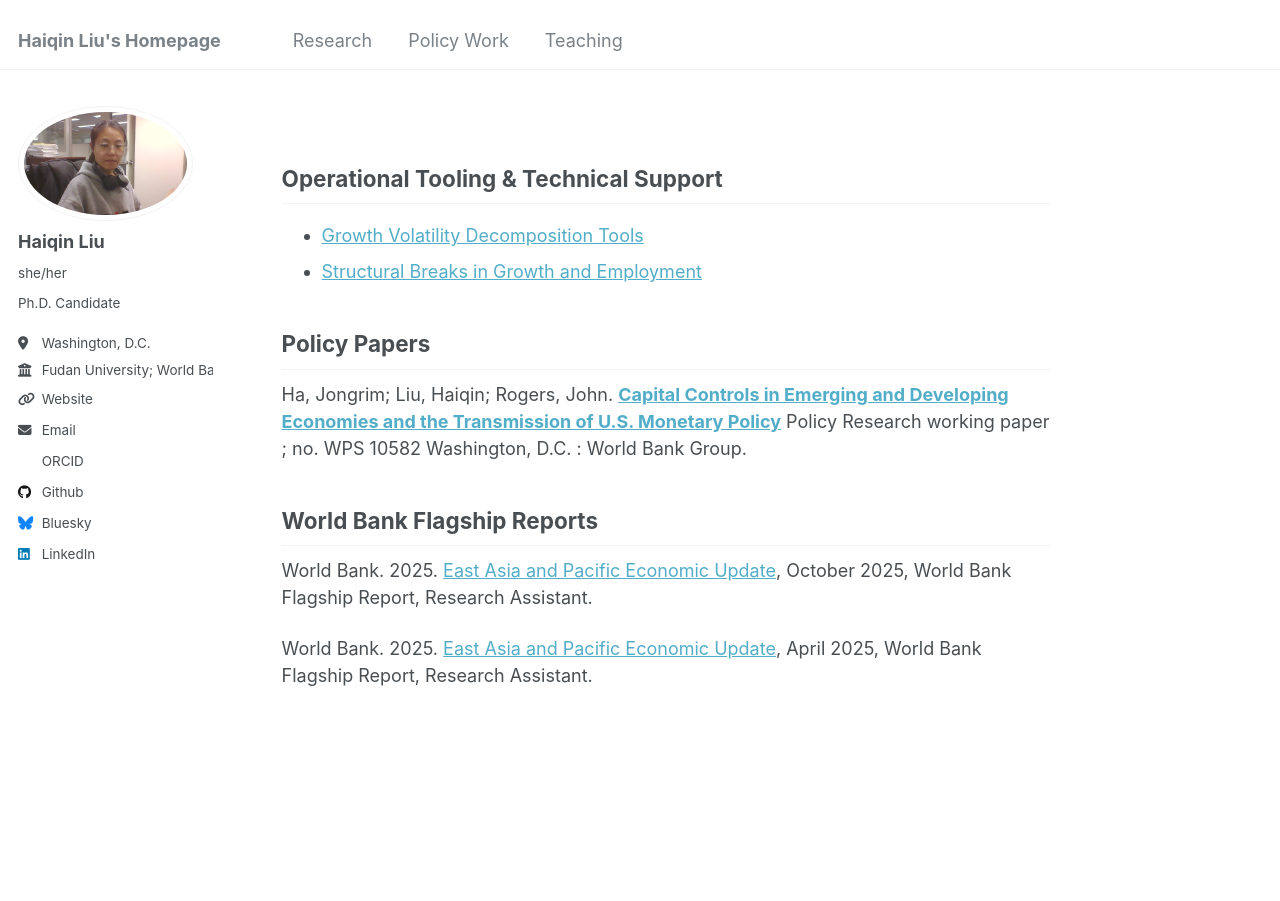
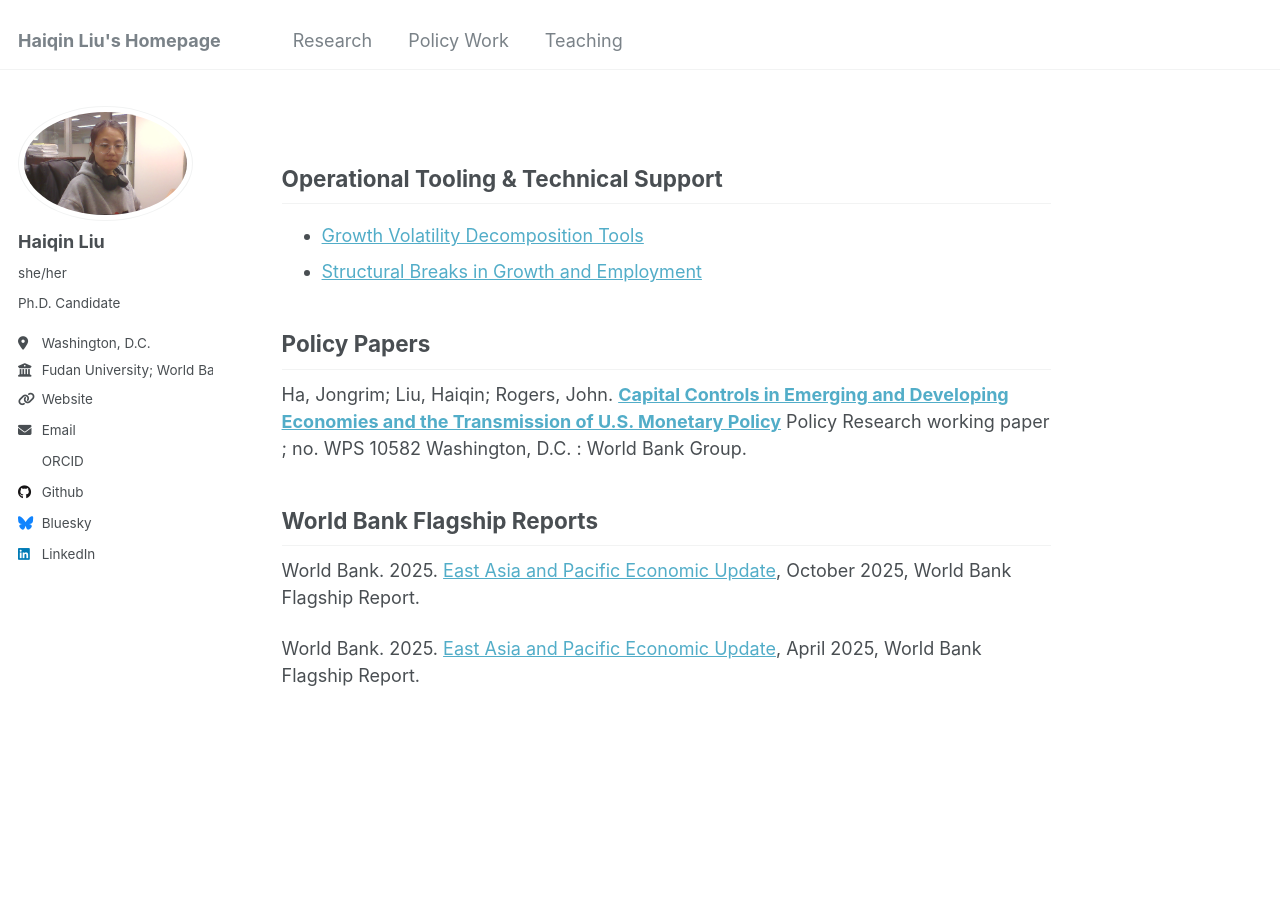
Before and after one commit to liuhaiqinFDU/liuhaiqinFDU.github.io, a Jekyll site: the page built from policy-work.md, in a window 1280 px wide. Built offline with Jekyll 4.4.1, drawn with Linux system fonts in a browser that asks for light colours; some web fonts are replaced.

Commit message:
Update policy-work.md

```diff
--- a/policy-work.md
+++ b/policy-work.md
@@ -21,6 +21,6 @@ Ha, Jongrim; Liu, Haiqin; Rogers, John. **[Capital Controls in Emerging and Deve
 
 ## World Bank Flagship Reports
 
-World Bank. 2025. [East Asia and Pacific Economic Update](https://www.worldbank.org/en/publication/east-asia-and-pacific-economic-update), October 2025, World Bank Flagship Report, Research Assistant.
+World Bank. 2025. [East Asia and Pacific Economic Update](https://www.worldbank.org/en/publication/east-asia-and-pacific-economic-update), October 2025, World Bank Flagship Report.
 
-World Bank. 2025. [East Asia and Pacific Economic Update](https://openknowledge.worldbank.org/entities/publication/f0f015fa-1d24-41a7-9101-c27875a79cf7), April 2025, World Bank Flagship Report, Research Assistant.
+World Bank. 2025. [East Asia and Pacific Economic Update](https://openknowledge.worldbank.org/entities/publication/f0f015fa-1d24-41a7-9101-c27875a79cf7), April 2025, World Bank Flagship Report.
```
